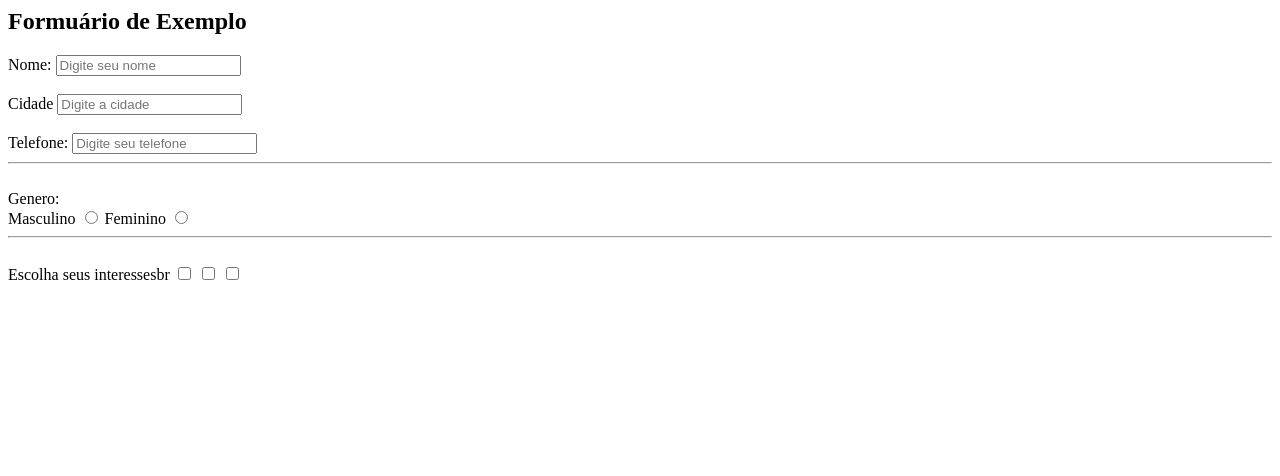
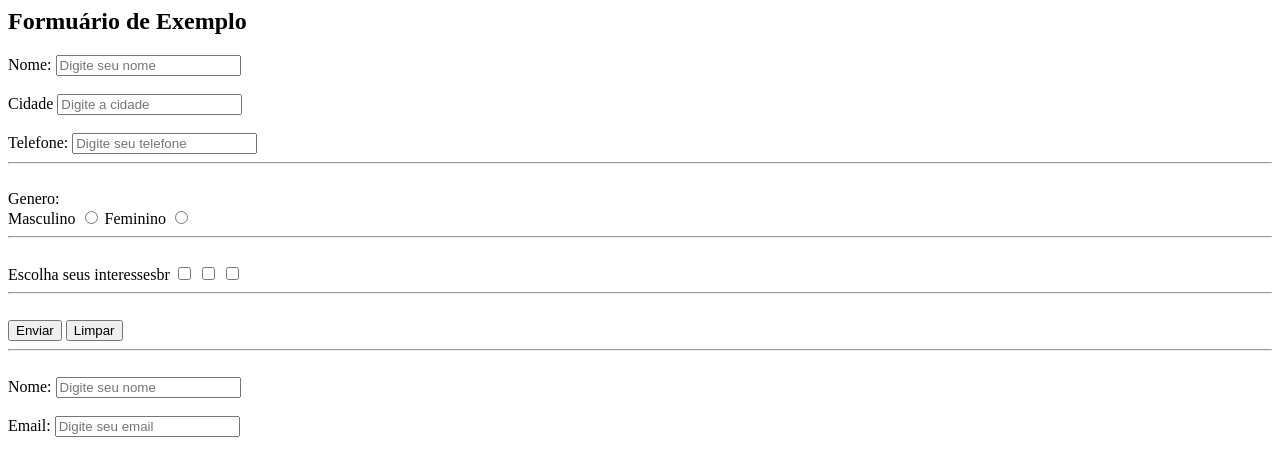
Before and after one commit to Lilly780/Ordens, a plain HTML site: page index.html in a window 1280 px wide. Drawn offline with Linux system fonts and the light colour scheme.

Commit message:
11 alteraçaõ

```diff
--- a/index.html
+++ b/index.html
@@ -34,6 +34,25 @@
     <input type="checkbox" id="Esporte"name="Esporte"placeholder="Digite sua escolha">
     <label for="Música"></label>
     <input type="checkbox" id="Música"name="Música"placeholder="Digite sua escolha">
+    <br>
+    <hr>
+    <br>
+
+    <button type="submit">Enviar</button>
+    <button type="reset">Limpar</button>
+    <br>
+    <hr>
+    <br>
+
+    <label for="nome">Nome: </label>
+    <input type="text" text-align="left" Id="nome" name="nome" placeholder="Digite seu nome" >
+    <br>
+    <br>
+    <label for="email">Email: </label>
+    <input type="text" text-align="left" Id="email" name="email" placeholder="Digite seu email" >
+
+
+
 
 
 
```
